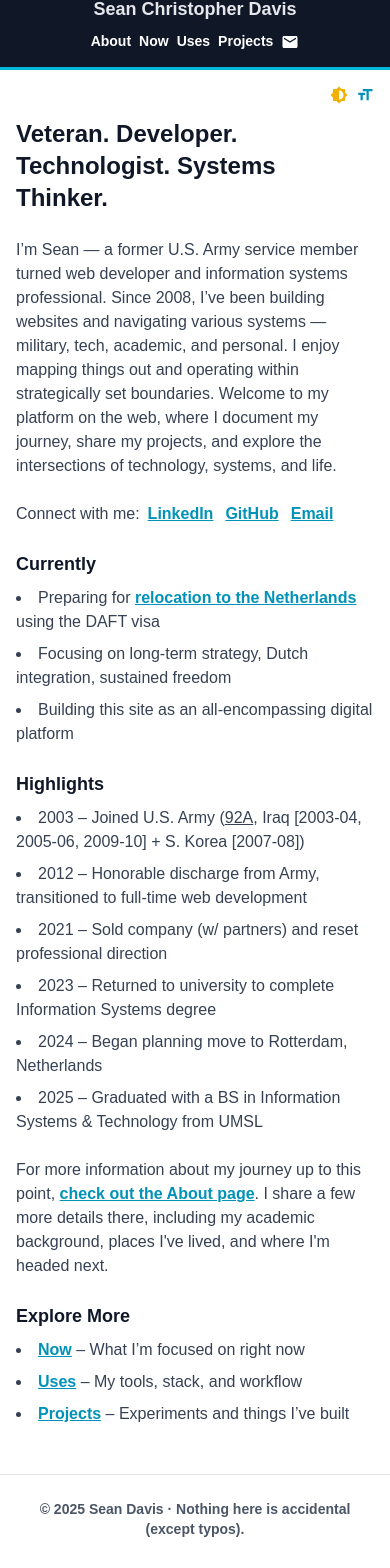
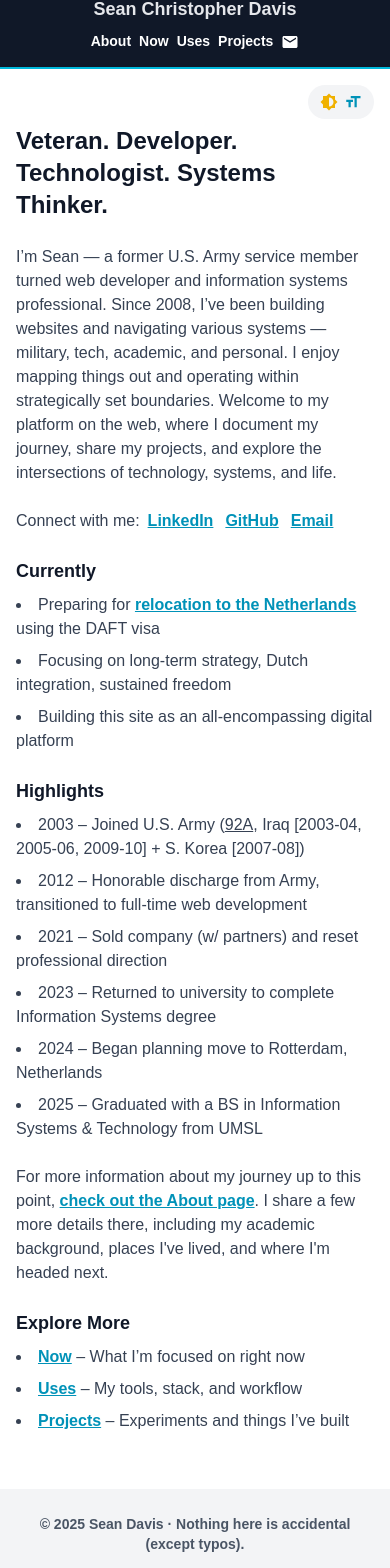
Before and after one commit to SeanChDavis/SeanChDavis, a React (Vite) app: page / in a window 390 px wide. Shown: the part 21-1589 px from the top of the page. Built offline with nearby package versions, Linux system fonts and the light colour scheme; the HTML template or start-up script is replaced by a standard one.

Commit message:
add UI feel to toggles

```diff
--- a/src/components/layout/Footer.jsx
+++ b/src/components/layout/Footer.jsx
@@ -5,8 +5,8 @@ import siteData from "../../data/siteData.json";
 const Footer = () => {
     return (
         <footer
-          className="bg-auto dark:bg-gray-950 border-t border-gray-200 dark:border-gray-950 py-6 px-4 md:px-8 text-sm text-center text-gray-600 dark:text-gray-400 font-semibold">
-          &copy; {new Date().getFullYear()} <Link className="dark:transition duration-300 ease-in-out dark:hover:text-gray-200"
+          className="bg-gray-100 dark:bg-gray-950 border-t border-gray-100 dark:border-gray-950 py-6 px-4 md:px-8 text-sm text-center text-gray-600 dark:text-gray-400 font-semibold">
+          &copy; {new Date().getFullYear()} <Link className="dark:text-gray-200 dark:hover:transition dark:hover:duration-300 dark:hover:ease-in-out dark:hover:text-gray-400"
                                                   to="/">{siteData.siteNameShort}</Link> &middot; {siteData.footerText}
         </footer>
     );
--- a/src/components/layout/Header.jsx
+++ b/src/components/layout/Header.jsx
@@ -10,7 +10,7 @@ const Header = () => {
 
     return (
         <header
-            className="w-full border-b-3 bg-gray-900 text-gray-400 border-cyan-500 dark:border-gray-800 py-4 px-4 md:px-8">
+            className="w-full border-b-2 bg-gray-900 text-gray-400 border-cyan-500 dark:border-gray-800 py-4 px-4 md:px-8">
             <div className="max-w-4xl mx-auto flex flex-col md:flex-row items-center justify-between">
                 <h1 className="text-lg font-semibold">
                     <Link to="/" className="text-gray-200 flex items-center gap-x-1.5 group">
--- a/src/components/layout/MainLayout.jsx
+++ b/src/components/layout/MainLayout.jsx
@@ -12,9 +12,13 @@ const MainLayout = () => {
             <Header />
             <div className={"flex-grow relative"}>
                 <div className={"w-full absolute text-right right-[16px] top-[16px]"}>
-                    <ThemeToggle /><TextSizeToggle />
+                    <div className={"inline-block bg-gray-100 dark:bg-gray-950 rounded-full py-2 px-3"}>
+                        <div className={"flex gap-x-1.5 items-center justify-center"}>
+                            <ThemeToggle /><TextSizeToggle />
+                        </div>
+                    </div>
                 </div>
-                <main className="md:w-3xl max-w-3xl mx-auto px-4 md:px-8 py-12 xl:pt-16 space-y-6">
+                <main className="md:w-3xl max-w-3xl mx-auto px-4 md:px-8 py-14 md:py-12 xl:pt-16 space-y-6">
                     <Outlet />
                 </main>
             </div>
--- a/src/components/ui/ThemeToggle.jsx
+++ b/src/components/ui/ThemeToggle.jsx
@@ -32,7 +32,7 @@ export default function ThemeToggle() {
         <button onClick={toggleTheme}>
             <MdBrightnessMedium
                 title={"Toggle Dark Mode"}
-                className={`text-lg mr-2 cursor-pointer ${themeToggleColor}`}
+                className={`text-lg cursor-pointer ${themeToggleColor}`}
             />
         </button>
     );
```
